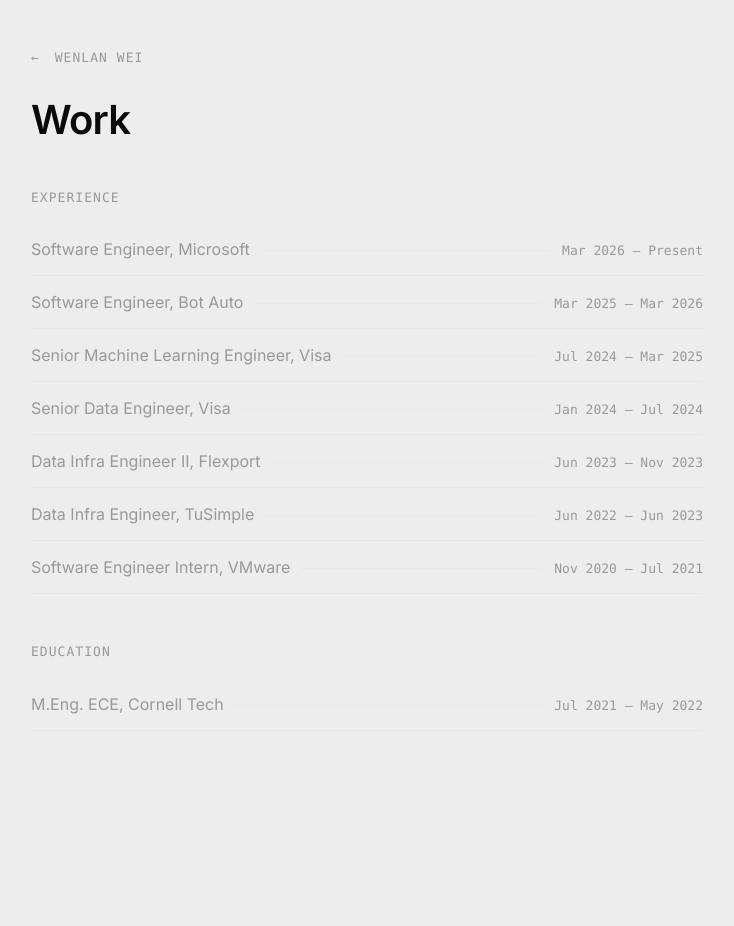
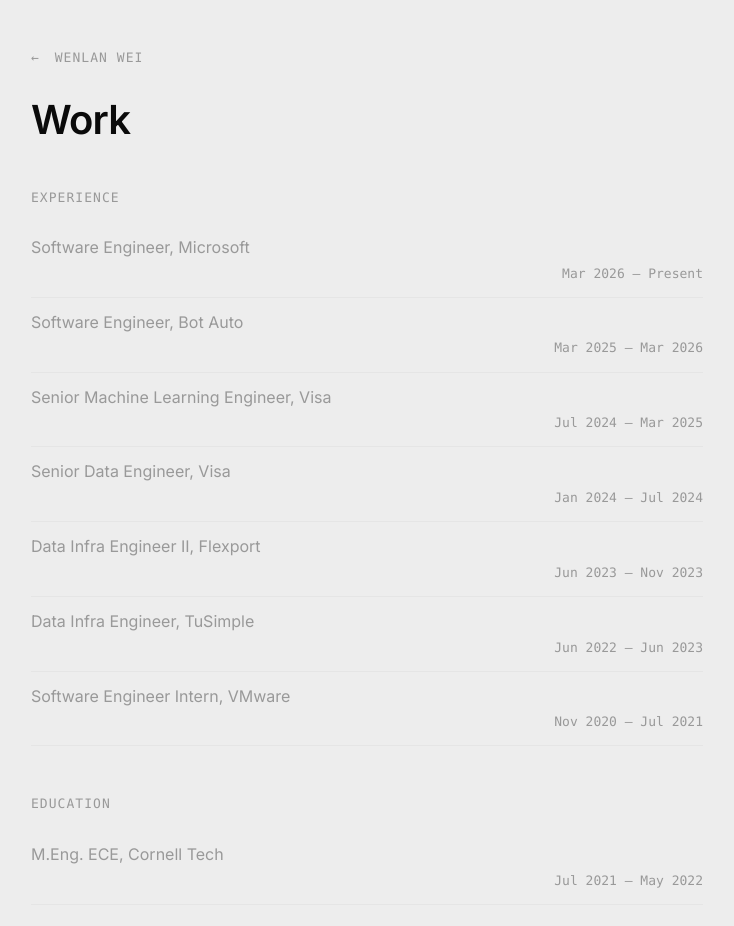
Before and after one commit to weiwenlan/weiwenlan.com, a Next.js app: page /work in a window 1280 px wide. Shown: the top 926 px of the page, without its empty margins (273-1007 px from the left). Before the commit the page ends 827 px from the top, so only its background shows below. Built offline with nearby package versions, Linux system fonts and the light colour scheme.

Commit message:
polish(EntryList): two-line stack with right-anchored year for long titles

```diff
--- a/src/app/globals.css
+++ b/src/app/globals.css
@@ -256,8 +256,9 @@
 }
 .entry-link {
   display: flex;
-  align-items: baseline;
-  gap: 12px;
+  flex-direction: column;
+  align-items: flex-start;
+  gap: 6px;
   padding: 14px 0;
   border-bottom: 1px solid var(--border);
   font-size: 16px;
@@ -268,28 +269,33 @@
 .entry-link:hover { color: var(--accent-red); }
 .entry-link--inert { cursor: default; color: var(--text-muted); }
 .entry-link--inert:hover { color: var(--text-muted); }
-.entry-link--inert:hover .entry-year { color: var(--text-muted); }
-.entry-title { flex: 0 0 auto; }
-.entry-leader {
-  flex: 1 1 auto;
-  height: 1px;
-  border-bottom: 1px dotted var(--border);
-  transform: translateY(-4px);
+.entry-link--inert:hover .entry-meta { color: var(--text-muted); }
+.entry-title {
+  width: 100%;
+  max-width: 72ch;
+  line-height: 1.35;
+  text-wrap: balance;
 }
+.entry-meta {
+  display: flex;
+  flex-wrap: wrap;
+  align-items: baseline;
+  justify-content: space-between;
+  gap: 8px 16px;
+  width: 100%;
+  font-size: 13px;
+  line-height: 1.4;
+  color: var(--text-muted);
+}
+.entry-venue { color: inherit; }
 .entry-year {
-  flex: 0 0 auto;
   font-variant-numeric: tabular-nums;
   font-family: var(--font-mono);
   font-size: 13px;
-  color: var(--text-muted);
+  color: inherit;
+  margin-left: auto;
 }
-.entry-link:hover .entry-year { color: var(--accent-red); }
-.entry-desc {
-  margin: 4px 0 0;
-  font-size: 14px;
-  color: var(--text-muted);
-  line-height: 1.5;
-}
+.entry-link:hover .entry-meta { color: var(--text-muted); }
 
 .subpage-outbound {
   align-self: flex-start;
--- a/src/components/EntryList.tsx
+++ b/src/components/EntryList.tsx
@@ -33,8 +33,12 @@
         const inner = (
           <>
             <span className="entry-title">{entry.title}</span>
-            <span className="entry-leader" aria-hidden />
-            <span className="entry-year">{entry.year}</span>
+            <span className="entry-meta">
+              {entry.description && (
+                <span className="entry-venue">{entry.description}</span>
+              )}
+              <span className="entry-year">{entry.year}</span>
+            </span>
           </>
         );
 
@@ -62,9 +66,6 @@
             ) : (
               <div className="entry-link entry-link--inert">{inner}</div>
             )}
-            {entry.description && (
-              <p className="entry-desc">{entry.description}</p>
-            )}
           </li>
         );
       })}
```
